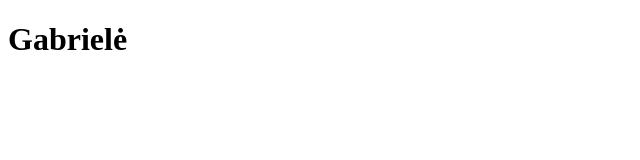
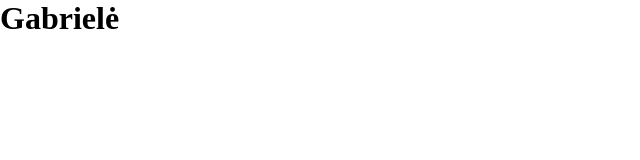
Before and after one commit to gabriele-kaskeviciute/JS-9-DOM-assignment, a plain HTML site: page index.html in a window 1280 px wide. Shown: the whole page, without its empty margins (0-640 px from the left). Drawn offline with Linux system fonts and the light colour scheme.

Commit message:
UPDATE 2

```diff
--- a/index.html
+++ b/index.html
@@ -4,6 +4,7 @@
     <meta charset="UTF-8">
     <meta name="viewport" content="width=device-width, initial-scale=1.0">
     <title>DOM užduotis</title>
+    <link rel="stylesheet" href="style.css">
 </head>
 <body>
     <h1 class="myName" id="nameChange">Gabrielė</h1>
--- a/script.js
+++ b/script.js
@@ -16,8 +16,4 @@ myName.style.top = "35%"
 myName.style.left = "40%"
 
 
-
-
-
-
 });
--- a/style.css
+++ b/style.css
@@ -3,8 +3,3 @@
     padding: 0;
     box-sizing: border-box;
 }
-
-.myName {
-    background: turquoise;
-
-}
```
